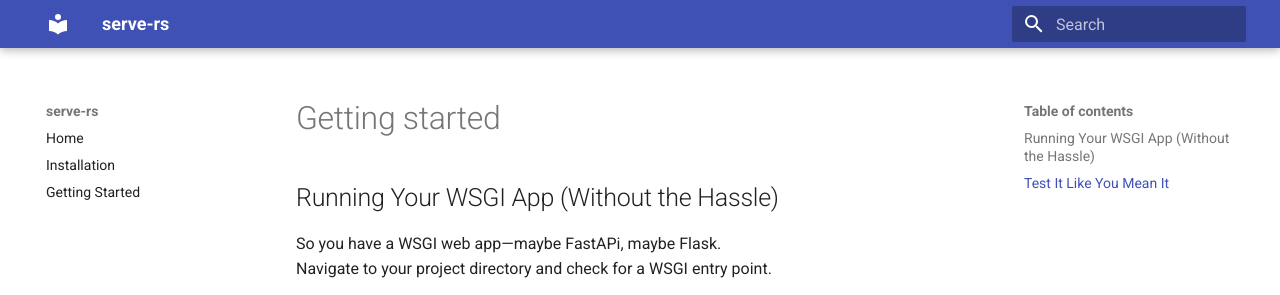
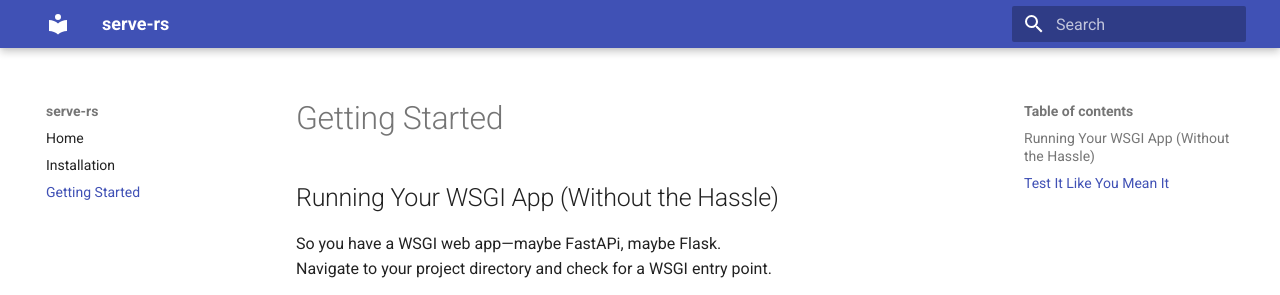
Before and after one commit to ashupednekar/serve-rs, an MkDocs documentation site: the page built from docs/Getting started.md, in a window 1280 px wide and 935 px high. Shown: the top 295 px of the window. Built offline with MkDocs 1.6.1 and Material for MkDocs 9.7.7, drawn with Linux system fonts in a browser that asks for light colours.

```diff
--- a/mkdocs.yml
+++ b/mkdocs.yml
@@ -3,5 +3,5 @@ site_url: https://ashupednekar.github.io/serve-rs
 nav:
   - Home: index.md
   - Installation: Installation.md
-  - Getting Started: "Getting Started.md"
+  - Getting Started: "Getting started.md"
 theme: material
```
